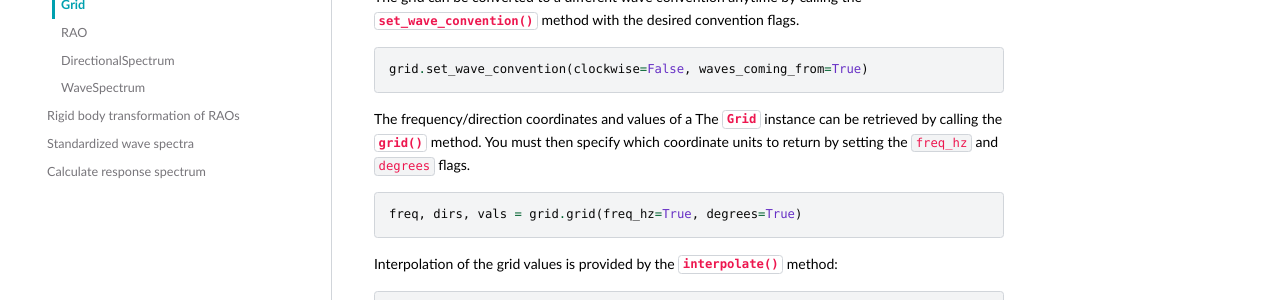
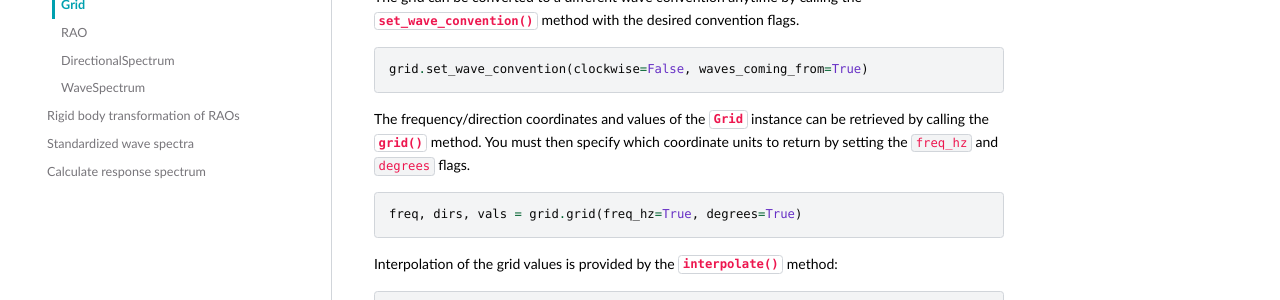
Before and after one commit to 4Subsea/waveresponse-python, a Sphinx documentation site: the page built from docs/user_guide/concepts_utils/grid.rst, in a window 1280 px wide and 900 px high, scrolled down 886 px. Shown: the part 150-450 px from the top of the window. Built offline with Sphinx 7.4.7 and the PyData theme 0.15.4, drawn with Linux system fonts in a browser that asks for light colours.

Commit message:
fix typo

```diff
--- a/docs/user_guide/concepts_utils/grid.rst
+++ b/docs/user_guide/concepts_utils/grid.rst
@@ -59,8 +59,8 @@ The grid can be converted to a different wave convention anytime by calling the
 
     grid.set_wave_convention(clockwise=False, waves_coming_from=True)
 
-The frequency/direction coordinates and values of a The :class:`~waveresponse.Grid` instance
-can be retrieved by calling the :meth:`~waveresponse.Grid.grid` method.
+The frequency/direction coordinates and values of the :class:`~waveresponse.Grid`
+instance can be retrieved by calling the :meth:`~waveresponse.Grid.grid` method.
 You must then specify which coordinate units to return by setting the ``freq_hz``
 and ``degrees`` flags.
 
```
